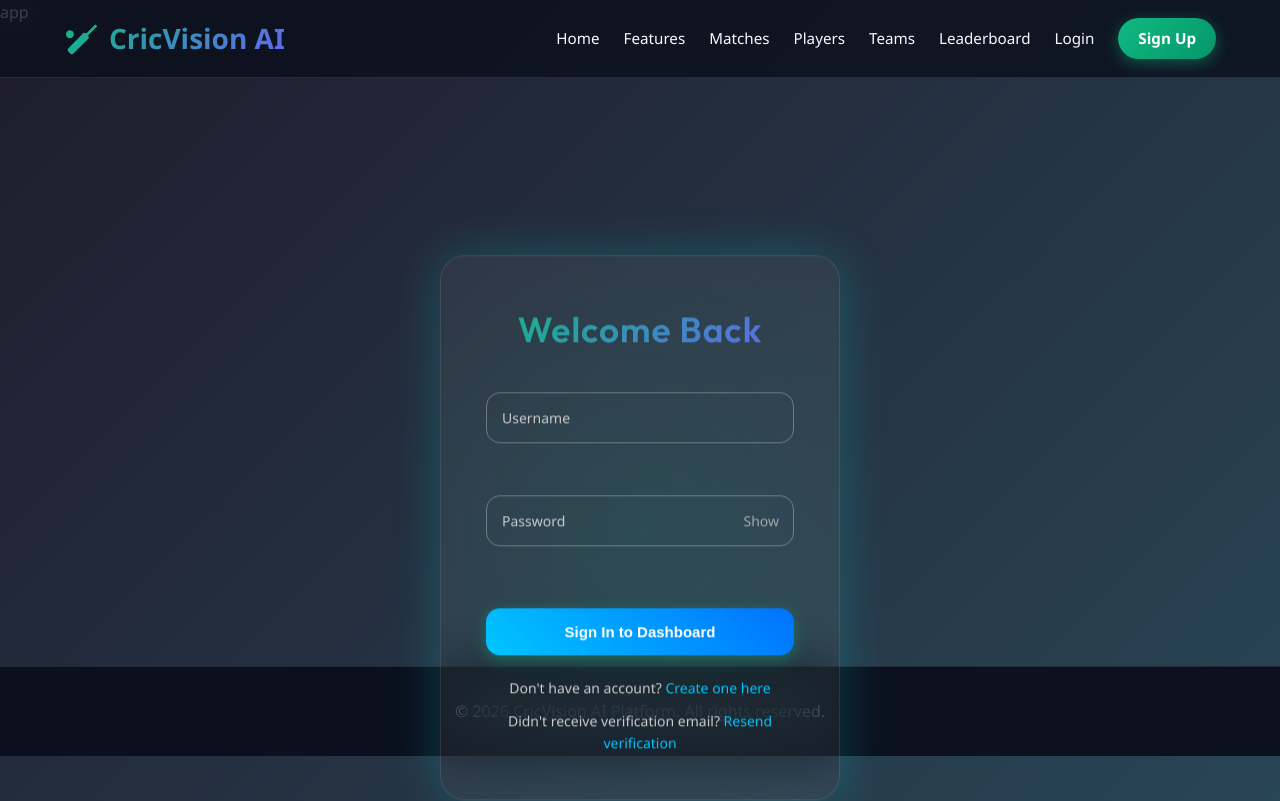
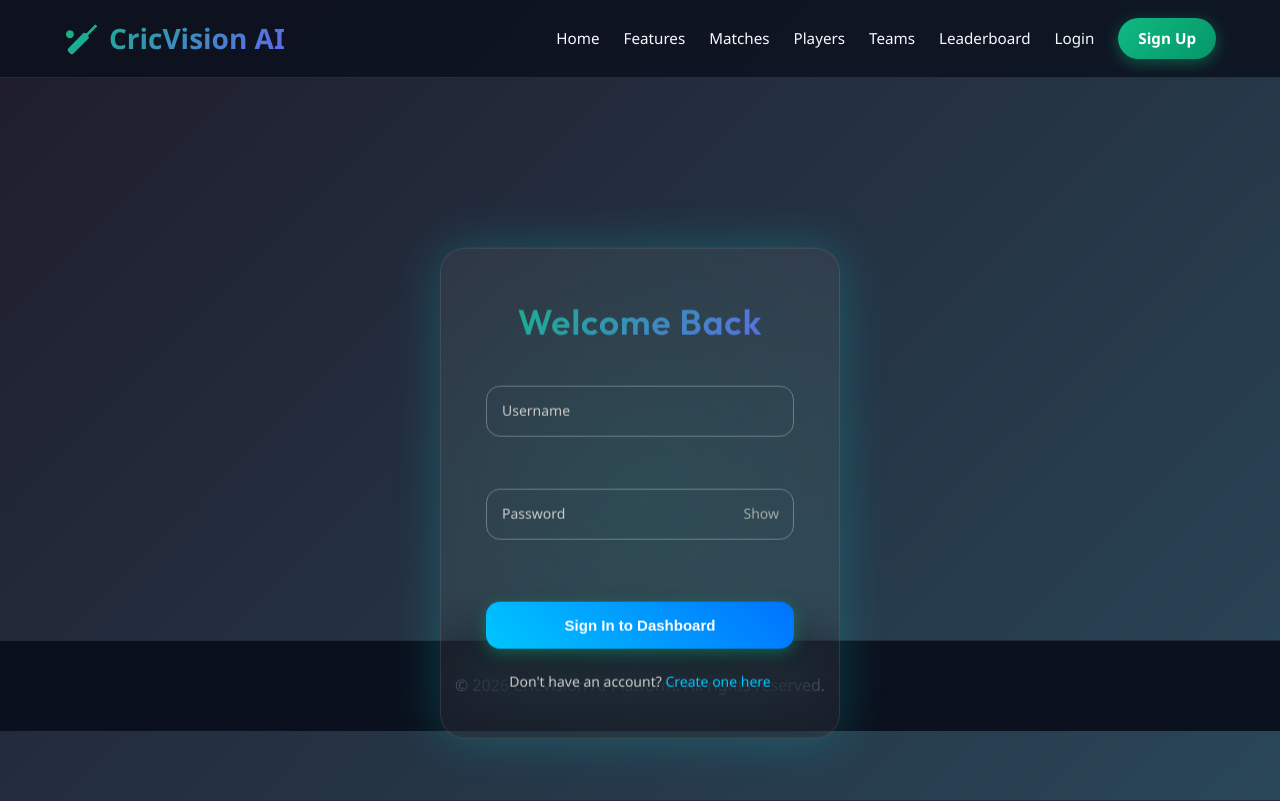
Before and after one commit to Yashparmar29/CricVision, a Python web app: template templates/login.html in a window 1280 px wide. Run offline with Jinja, Linux system fonts and the light colour scheme; the template is opened without the code that fills it, so the values that code supplies are empty.

Commit message:
update login page

```diff
--- a/templates/login.html
+++ b/templates/login.html
@@ -1,4 +1,4 @@
-app{% extends "base.html" %}
+{% extends "base.html" %}
 {% block title %}Login - CricVision AI{% endblock %}
 
 {% block content %}
@@ -231,10 +231,6 @@ app{% extends "base.html" %}
         <a href="{{ url_for('signup') }}">Create one here</a>
     </div>
 
-    <div class="auth-links" style="margin-top: 10px;">
-        Didn't receive verification email?
-        <a href="{{ url_for('resend_verification') }}">Resend verification</a>
-    </div>
 </div>
 
 <script>
```
